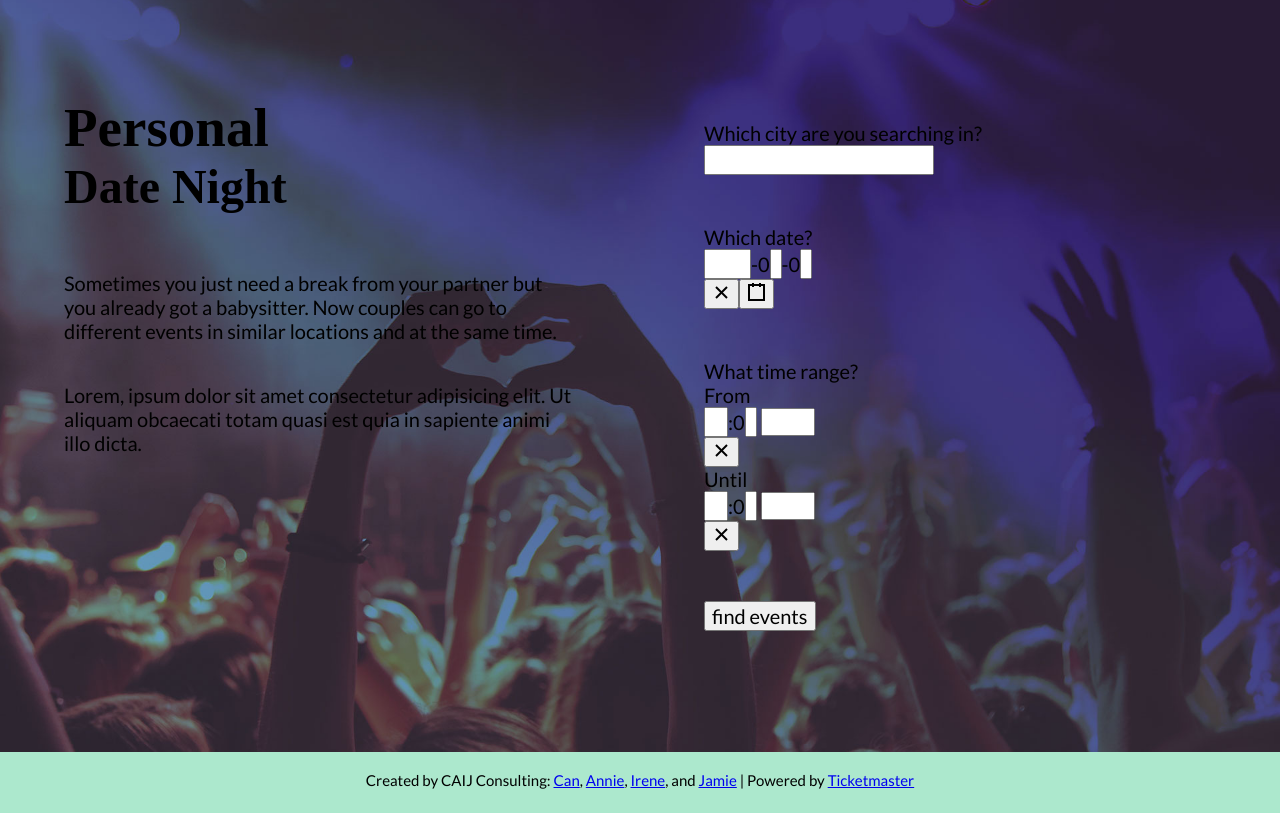
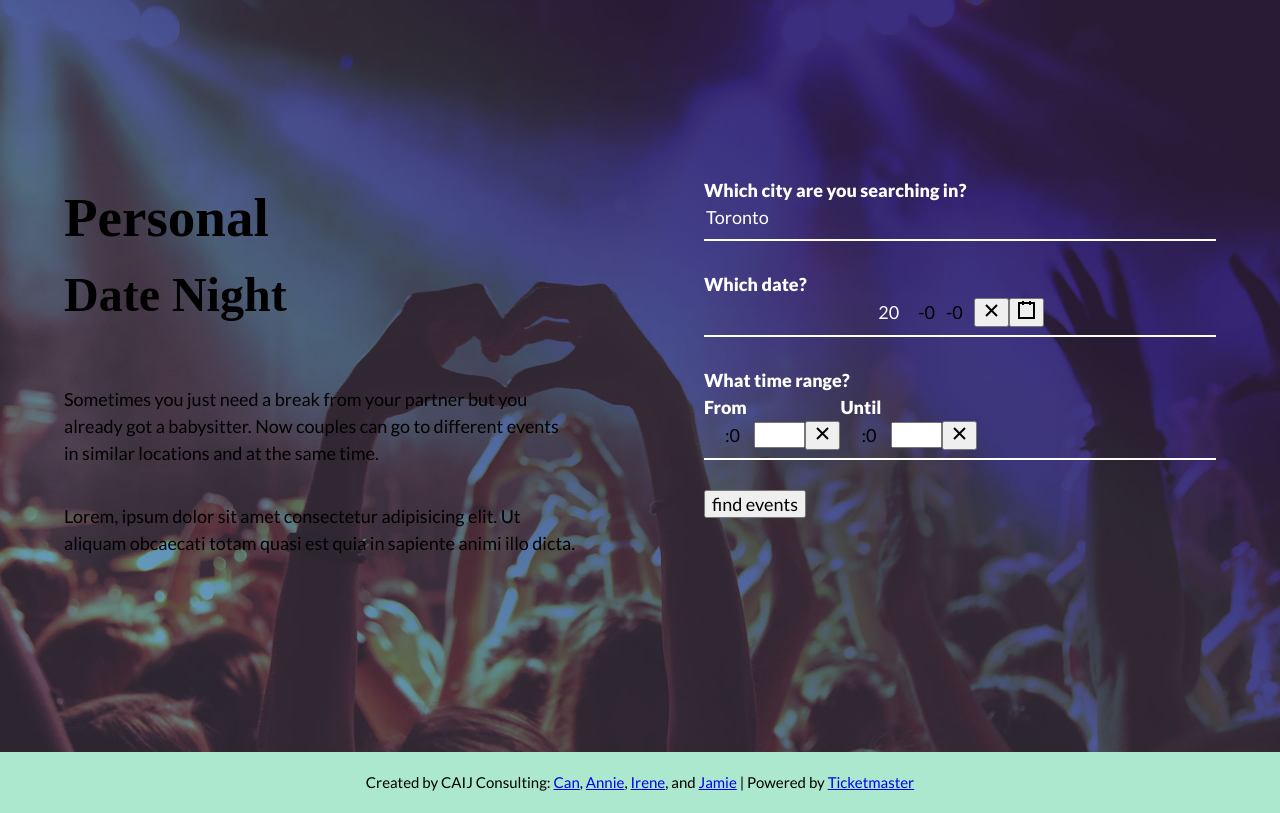
Before and after one commit to caij-consulting/personal-date-night, a React (Create React App) app: page / in a window 1280 px wide. Built offline with nearby package versions, Linux system fonts and the light colour scheme; a web font is replaced by a local one.

Commit message:
got nice bottom borders under hero form inputs

```diff
--- a/src/components/SearchForm.js
+++ b/src/components/SearchForm.js
@@ -36,6 +36,7 @@ class SearchForm extends Component{
         <form action="#">
           <div className="heroFormBlock">
             <label htmlFor="location">Which city are you searching in?</label>
+            <div className="HeroFormInputContainer">
               <input
               type="text"
               name="location"
@@ -45,9 +46,11 @@ class SearchForm extends Component{
               required
               />
             </div>
+          </div>
 
           <div className="heroFormBlock">
             <label htmlFor="">Which date?</label>
+            <div className="HeroFormInputContainer">
               <DatePicker
                 onChange={(e, name)=> {this.props.handleChange(e, "date")}}
                 format="y-MM-dd"
@@ -56,12 +59,14 @@ class SearchForm extends Component{
                 required
               />
             </div>
+          </div>
 
           <div className="heroFormBlock">
             <label>What time range?</label>
             <div>
-
+              <div className="HeroFormInputContainer">
                 <div className="heroFormBlockTime">
+                  <div>
                     <label htmlFor="time">From</label>
                     <TimePicker
                       format="h:mm a"
@@ -72,8 +77,7 @@ class SearchForm extends Component{
                       required
                     />
                   </div>
-
-              <div className="heroFormBlockTime">
+                  <div>
                     <label htmlFor="time">Until</label>
                     <TimePicker
                       format="h:mm a"
@@ -85,7 +89,8 @@ class SearchForm extends Component{
                       required
                     />
                   </div>
-
+                </div>
+              </div>
             </div>
           </div>
 
--- a/src/styles/App.css
+++ b/src/styles/App.css
@@ -186,7 +186,8 @@ html {
 
 body {
   margin: 0;
-  font-size: 1rem;
+  font-size: .9rem;
+  line-height: 1.5;
   font-family: "Lato", sans-serif;
   background-color: #ace8cd;
 }
@@ -235,7 +236,7 @@ img {
   fill: #fff;
 }
 
-.hero .heroIntro {
+.heroIntro {
   width: 50%;
   padding: 3% 5%;
   display: -webkit-box;
@@ -255,31 +256,84 @@ img {
           align-items: flex-start;
 }
 
-.hero .heroIntro h1 {
+.heroIntro h1 {
   font-family: "Merienda One'", cursive;
   font-size: 55px;
   margin-top: 0;
 }
 
-.hero .heroIntro h1 span {
+.heroIntro h1 span {
   font-size: 48px;
   display: block;
 }
 
-.hero .heroForm {
+.heroForm {
   width: 50%;
   padding: 3% 5%;
 }
 
-.hero .heroForm .heroFormBlock {
-  padding: 25px 0;
+.heroForm .heroFormBlock {
+  padding-bottom: 8px;
+  margin: 0 0 30px;
+  border-bottom: 2px solid #fff;
 }
 
-.hero .heroForm .heroFormBlock label {
-  display: block;
+.heroForm .heroFormBlock:last-of-type {
+  border-bottom: none;
 }
 
-.hero .heroForm .times {
+.heroForm .heroFormBlock label {
+  display: block;
+  color: #fff;
+  font-weight: 900;
+}
+
+.heroForm .heroFormBlock input,
+.heroForm .heroFormBlock .react-date-picker {
+  width: 100%;
+  border: none;
+  background-color: rgba(255, 255, 255, 0);
+}
+
+.heroForm .heroFormBlock .react-date-picker__wrapper,
+.heroForm .heroFormBlock .react-time-picker__wrapper {
+  border: none;
+  display: -webkit-box;
+  display: -ms-flexbox;
+  display: flex;
+  -webkit-box-orient: horizontal;
+  -webkit-box-direction: normal;
+      -ms-flex-direction: row;
+          flex-direction: row;
+  -ms-flex-wrap: nowrap;
+      flex-wrap: nowrap;
+  -webkit-box-pack: center;
+      -ms-flex-pack: center;
+          justify-content: center;
+  -webkit-box-align: center;
+      -ms-flex-align: center;
+          align-items: center;
+}
+
+.heroForm .heroFormBlock .heroFormBlockTime {
+  display: -webkit-box;
+  display: -ms-flexbox;
+  display: flex;
+  -webkit-box-orient: horizontal;
+  -webkit-box-direction: normal;
+      -ms-flex-direction: row;
+          flex-direction: row;
+  -ms-flex-wrap: nowrap;
+      flex-wrap: nowrap;
+  -webkit-box-pack: start;
+      -ms-flex-pack: start;
+          justify-content: flex-start;
+  -webkit-box-align: start;
+      -ms-flex-align: start;
+          align-items: flex-start;
+}
+
+.heroForm .times {
   display: -webkit-box;
   display: -ms-flexbox;
   display: flex;
--- a/src/styles/partials/_global.scss
+++ b/src/styles/partials/_global.scss
@@ -5,7 +5,8 @@ html{
 
 body{
   margin: 0;
-    font-size: 1rem;
+  font-size: .9rem;
+  line-height: 1.5;
   font-family: $body-font;
   background-color: $green;
 }
--- a/src/styles/partials/_hero.scss
+++ b/src/styles/partials/_hero.scss
@@ -5,6 +5,7 @@
 	body, input, select, svg{
 		color: $white;
 		fill: $white
+	}
 }
 
 .heroIntro{
@@ -22,20 +23,44 @@
 		}
 	}
 }
+
 .heroForm{
 	width: 50%;
 	padding: 3% 5%;
 
-		.heroFormBlock{
-			padding: 25px 0;
+	.heroFormBlock {
+		padding-bottom: 8px;
+		margin: 0 0 30px;
+		border-bottom: 2px solid $white;
+
+	&:last-of-type {
+		border-bottom: none;
+	}
 		label{
 			display: block;
+			color: $white;
+			font-weight: 900;
+		}
+
+		input,
+		.react-date-picker {
+		width: 100%;
+		border: none;
+		background-color: rgba($white, 0);
+		}
+
+		.react-date-picker__wrapper,
+		.react-time-picker__wrapper {
+			border: none;
+			@include flex(row, nowrap, center, center);
+		}
+
+		.heroFormBlockTime {
+			@include flex(row, nowrap, flex-start, flex-start)
 		}
 	}
+
 	.times{
 		display: flex;
 	}
 }
-
-
-}
```
Also changed, not shown: src/styles/App.min.css, 2 other files (tests, documents, lock files or other folders). Lines whose indentation alone changed are shown as unchanged.
